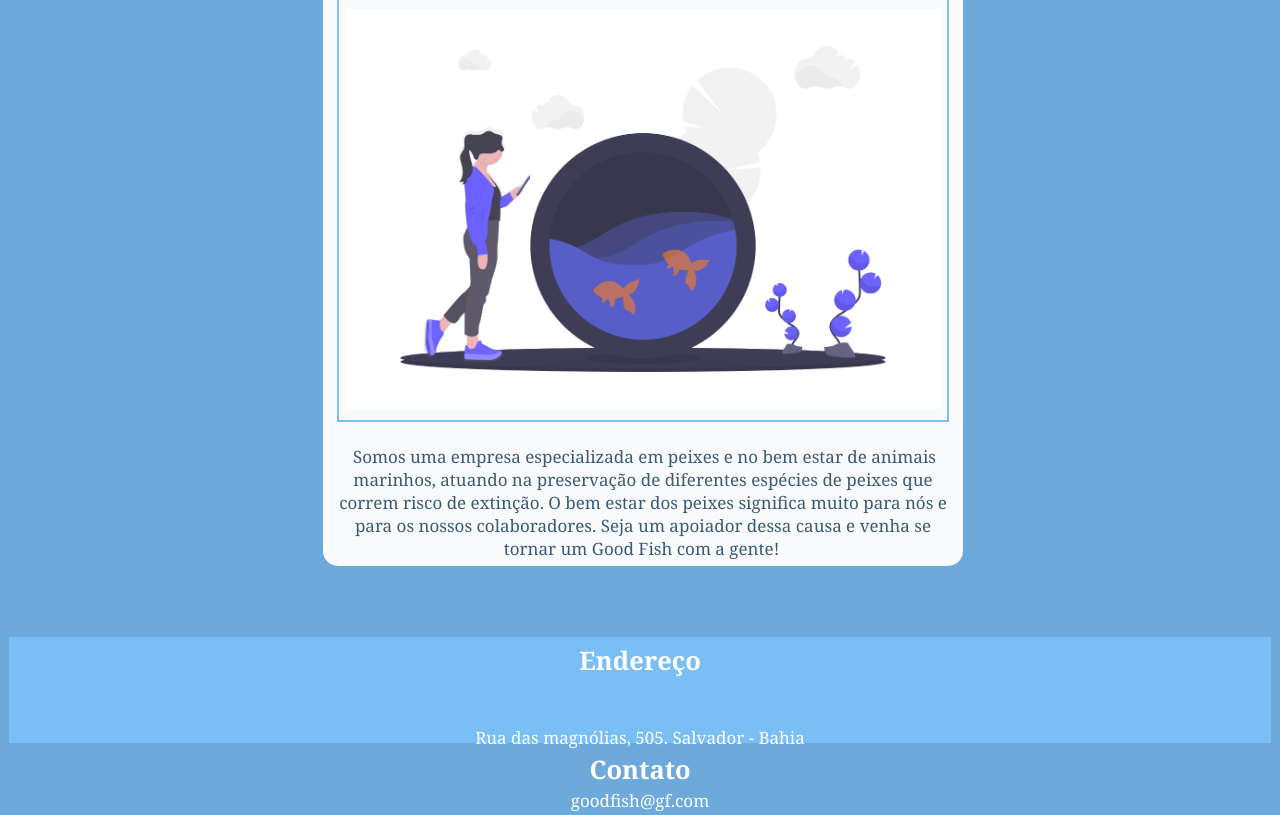
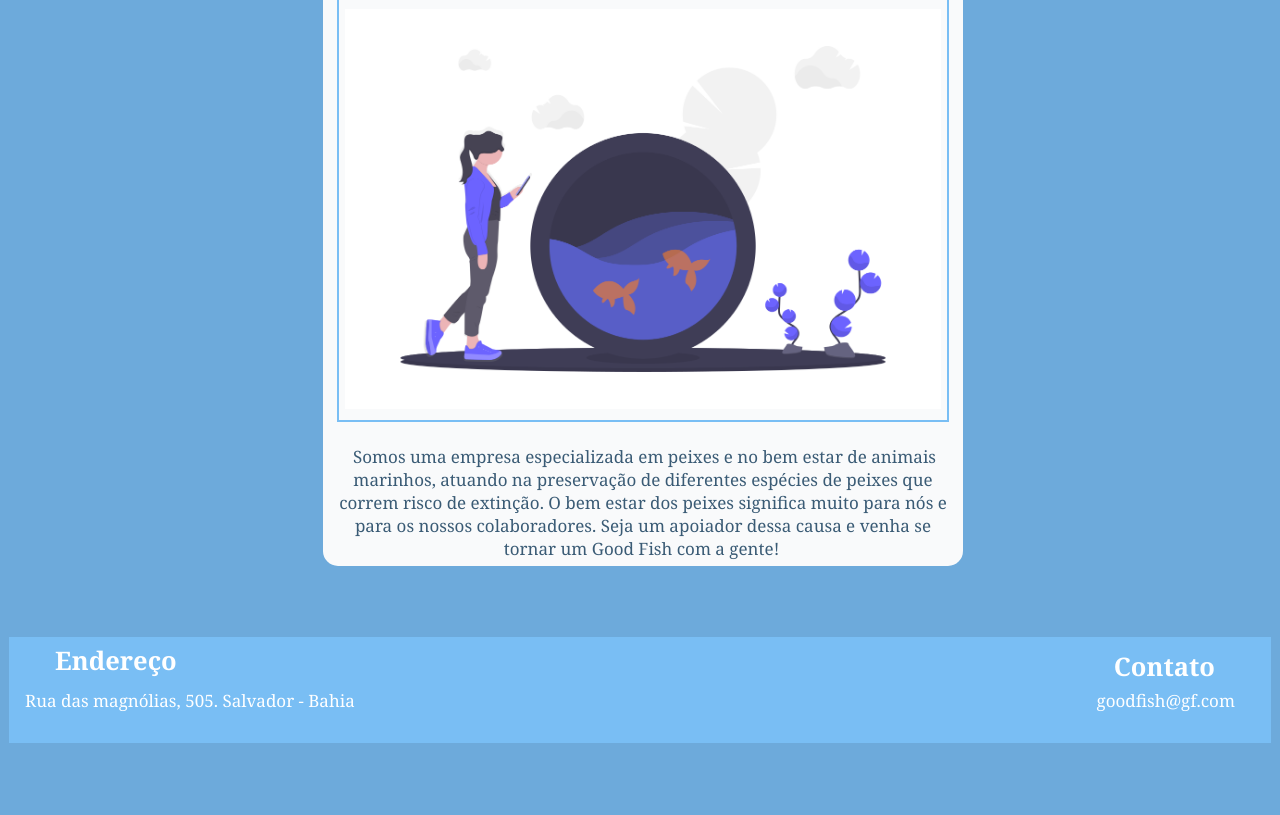
Before and after one commit to evelinmarques/Good_Fish, a plain HTML site: page public/index.html in a window 1280 px wide. Shown: the part 247-1062 px from the top of the page. After the commit the page ends 999 px from the top, so only its background shows below. Drawn offline with Linux system fonts and the light colour scheme.

Commit message:
Update style.css

```diff
--- a/assets/css/style.css
+++ b/assets/css/style.css
@@ -139,3 +139,24 @@ input[type=text] {
     border-color: #6daadb;
     color: white;
 }
+
+.adress {
+    float: left;
+    margin-left: 40px;
+}
+
+.adress2 {
+    float:left;
+    margin-left: 10px;
+}
+
+.contact {
+    float: right;
+    margin-right: 50px;
+    margin-top: -40px;
+}
+
+.contact2 {
+    float: right;
+    margin-right: 30px;
+}
```
